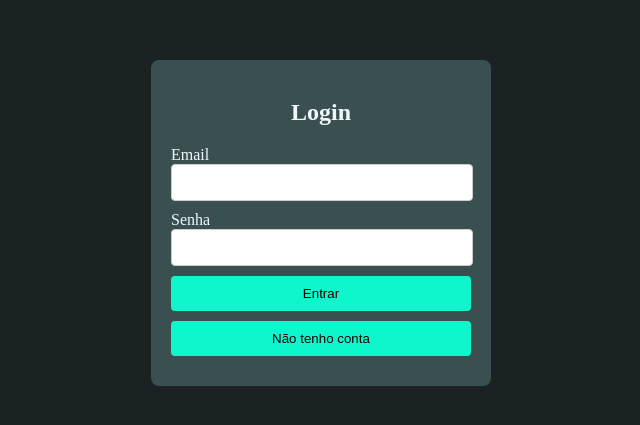
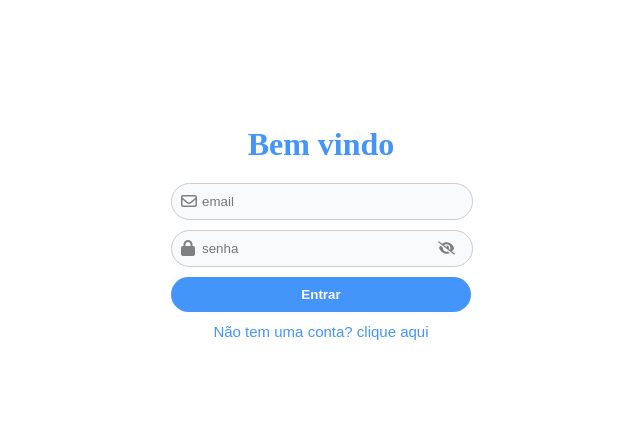
Before and after one commit to felstylex/Angular-RhControl, an Angular app: page /login in a window 1280 px wide. Shown: the part 177-602 px from the top of the page, without its empty margins (319-959 px from the left). Built offline with nearby package versions, Linux system fonts and the light colour scheme.

Commit message:
CSS para tela de login atualizado

```diff
--- a/package.json
+++ b/package.json
@@ -19,6 +19,7 @@
     "@angular/platform-browser-dynamic": "^16.1.0",
     "@angular/router": "^16.1.0",
     "@ng-bootstrap/ng-bootstrap": "^15.1.0",
+    "font-awesome": "^4.7.0",
     "rxjs": "~7.8.0",
     "tslib": "^2.3.0",
     "zone.js": "~0.13.0"
--- a/src/app/login/login.component.html
+++ b/src/app/login/login.component.html
@@ -1,15 +1,16 @@
 <div class="login-container">
   <form class="login-form" (ngSubmit)="login()">
-    <h2>Login</h2>
-    <div>
-      <label for="email">Email</label>
-      <input type="email" id="email" name="email" [(ngModel)]="user.email" required>
+    <h1>Bem vindo</h1>
+    <div class="email">
+      <i class="fa-regular fa-envelope"></i>
+      <input type="email" placeholder="email" id="email" name="email" [(ngModel)]="user.email" required>
     </div>
-    <div>
-      <label for="password">Senha</label>
-      <input type="password" id="password" name="password" [(ngModel)]="user.password" required>
+    <div class="password">
+      <i class="fa-solid fa-lock"></i>
+      <input type="{{showPassword ? 'text' : 'password'}}" placeholder="senha"  id="password" name="password" [(ngModel)]="user.password" required>
+      <button (click)="seePassword()" type="button"><i class="fa-solid fa-eye-slash"></i></button>
     </div>
-    <button type="submit">Entrar</button>
-    <button type="button" (click)="registerRoute()">Não tenho conta</button>
+    <button class="login" type="submit">Entrar</button>
+    <button class="register" type="button" (click)="registerRoute()">Não tem uma conta? clique aqui</button>
   </form>
 </div>
--- a/src/app/login/login.component.less
+++ b/src/app/login/login.component.less
@@ -1,6 +1,5 @@
 .login-container {
   margin: -8px;
-  background-color: #1B2223;
   display: flex;
   justify-content: center;
   align-items: center;
@@ -10,39 +9,86 @@
 .login-form {
   width: 300px;
   padding: 20px;
-  background-color: #3A4F50;
   border-radius: 8px;
 
-  h2 {
+  h1 {
     text-align: center;
     margin-bottom: 20px;
-    color: aliceblue;
+    color: #4495FA;
   }
 
-  label {
-    color: aliceblue;
+  .email {
+    position: relative;
+    .fa-envelope {
+      position: absolute;
+      top: 10px;
+      left: 10px;
+      color: gray;
+    }
   }
 
-  input {
-    width: calc(100% - 20px);
-    padding: 10px;
-    margin-bottom: 10px;
-    border: 1px solid #ccc;
-    border-radius: 4px;
+  .password {
+    position: relative;
+    .fa-lock {
+      position: absolute;
+      top: 10px;
+      left: 10px;
+      color: gray;
+    }
+
+    button {
+      position: absolute;
+      top: 10px;
+      right: 10px;
+      color: gray;
+      background: none;
+      border: none;
+      cursor: pointer;
+    }
   }
 
-  button {
+
+  input {
+    width: calc(100% - 40px);
+    padding: 10px;
+    padding-left: 30px;
+    margin-bottom: 10px;
+    background-color: #F9FAFB;
+    border: 1px solid #ccc;
+    border-radius: 20px;
+
+    &:focus {
+      outline-color: #4495FA;
+    }
+  }
+
+  .login {
     width: 100%;
     padding: 10px;
-    background-color: #0EF6CC;
+    background-color: #4495FA;
     margin-bottom: 10px;
-    color: black;
+    color: white;
     border: none;
-    border-radius: 4px;
+    border-radius: 20px;
+    font-weight: bold;
     cursor: pointer;
 
     &:hover {
-      background-color: #10b899;
+      background-color: #3474c2;
+    }
+  }
+
+  .register {
+    width: 100%;
+    border: none;
+    color: #4495FA;
+    border-color: none;
+    cursor: pointer;
+    background: none;
+    font-size: 15px;
+
+    &:hover {
+      color: #3474c2;
     }
   }
 }
--- a/src/app/login/login.component.ts
+++ b/src/app/login/login.component.ts
@@ -13,6 +13,7 @@ export class LoginComponent {
     email: '',
     password: ''
   };
+  showPassword = false;
 
   constructor(
     private userService: UserService,
@@ -32,4 +33,8 @@ export class LoginComponent {
     this.route.navigate(["/register"]);
   }
 
+  seePassword() {
+    this.showPassword = !this.showPassword;
+  }
+
 }
--- a/src/app/main-page/main-page.component.html
+++ b/src/app/main-page/main-page.component.html
@@ -9,7 +9,7 @@
       <p>Status</p>
     </li>
     <li class="list" *ngFor="let e of employees">
-      <h2><a  routerLink="/employee/{{ e.id }}">{{ e.name }}</a></h2>
+      <h2><a routerLink="/employee/{{ e.id }}">{{ e.name }}</a></h2>
       <p>{{e.office}}</p>
       <p>{{e.department}}</p>
       <p>{{e.status}}</p>
--- a/src/app/services/auth.service.ts
+++ b/src/app/services/auth.service.ts
@@ -21,7 +21,7 @@ export class AuthService {
 
   login(token: string) {
     if (token) {
-      localStorage.setItem(this.TOKEN, token);
+      localStorage.setItem(this.TOKEN, "token");
       this.isAuthenticated = true;
     };
   }
--- a/src/app/services/employee.service.ts
+++ b/src/app/services/employee.service.ts
@@ -9,7 +9,7 @@ export class EmployeeService {
 
   constructor(private http: HttpClient) { }
 
-  URL = "https://node-rhcontrol-production.up.railway.app/employee";
+  URL = "http://localhost:8080/auth/employee";
 
   getAll() {
     return this.http.get<IEmployee[]>(this.URL);
--- a/src/app/services/user.service.ts
+++ b/src/app/services/user.service.ts
@@ -7,7 +7,7 @@ import { tap } from 'rxjs';
   providedIn: 'root'
 })
 export class UserService {
-  URL = "https://node-rhcontrol-production.up.railway.app";
+  URL = "http://localhost:8080/auth";
   TOKEN = "token";
 
   constructor(private http: HttpClient) { }
@@ -18,8 +18,8 @@ export class UserService {
 
   login(user: IUser) {
     return this.http.post<IUser>(this.URL + '/login', user).pipe(
-      tap(response => {
-        const token = response.token;
+      tap(() => {
+        const token = "token";
         if(token) {
           localStorage.setItem(this.TOKEN, token);
         }
--- a/src/index.html
+++ b/src/index.html
@@ -6,6 +6,7 @@
   <base href="/">
   <meta name="viewport" content="width=device-width, initial-scale=1">
   <link rel="icon" type="image/x-icon" href="favicon.ico">
+  <script src="https://kit.fontawesome.com/433d055453.js" crossorigin="anonymous"></script>
 </head>
 <body>
   <app-root></app-root>
```
Also changed, not shown: 1 other file (tests, documents, lock files or other folders).
